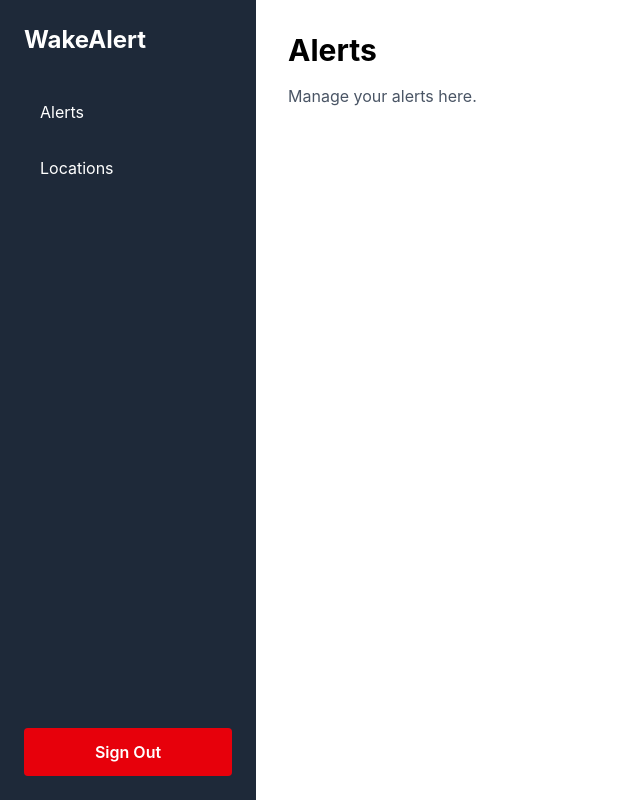
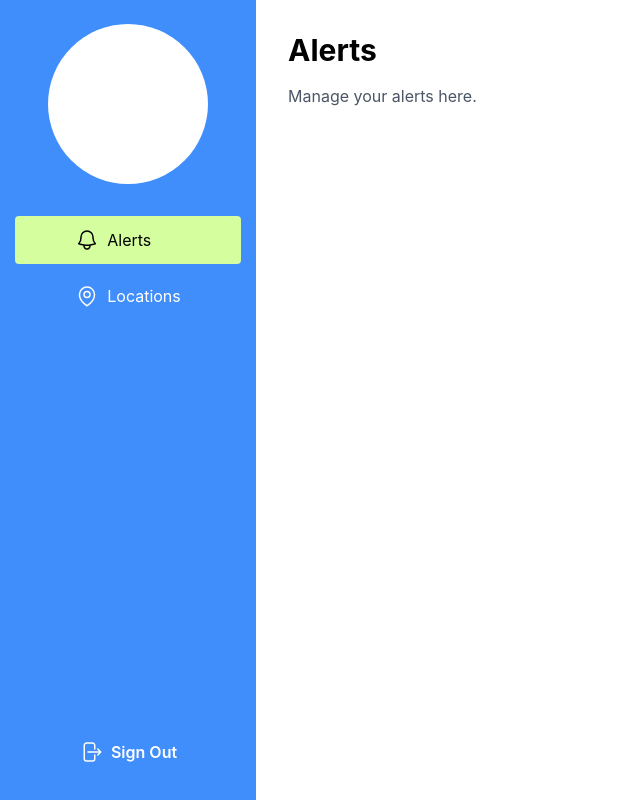
Before and after one commit to rcSabucido/receiver-wakealert, a React (Vite) app: page /alerts in a window 1280 px wide. Shown: the whole page, without its empty margins (0-640 px from the left). Built offline with nearby package versions, Linux system fonts and the light colour scheme.

Commit message:
Stylize the sidebar for web app

```diff
--- a/package.json
+++ b/package.json
@@ -10,6 +10,7 @@
     "preview": "vite preview"
   },
   "dependencies": {
+    "@heroicons/react": "^2.2.0",
     "@tailwindcss/vite": "^4.2.4",
     "react": "^19.2.5",
     "react-dom": "^19.2.5",
--- a/src/components/Sidebar.tsx
+++ b/src/components/Sidebar.tsx
@@ -1,4 +1,5 @@
-import { Link, useNavigate } from "react-router-dom";
+import { ArrowRightStartOnRectangleIcon, BellIcon, MapPinIcon } from "@heroicons/react/24/outline";
+import { NavLink, useNavigate } from "react-router-dom";
 
 export function Sidebar() {
   const navigate = useNavigate();
@@ -8,26 +9,37 @@ export function Sidebar() {
   };
 
   return (
-    <div className="w-64 bg-gray-800 text-white h-screen flex flex-col p-6">
-      <h1 className="text-2xl font-bold mb-8">WakeAlert</h1>
+    <div className="w-64 bg-[#3F8EFC] text-white h-screen flex flex-col items-center p-6">
+        <div className="w-40 h-40 bg-white rounded-full mb-8"></div>
       <nav className="flex-1">
-        <Link
+        <NavLink
           to="/alerts"
-          className="block py-3 px-4 rounded hover:bg-gray-700 transition mb-2"
+          className={({ isActive }) =>
+            `py-3 px-15 rounded flex gap-2 items-center transition mb-2 ${
+              isActive ? "bg-[#D5FF9E] text-black" : ""
+            }`
+          }
         >
+            <BellIcon className="w-6 h-6" />
           Alerts
-        </Link>
-        <Link
+        </NavLink>
+        <NavLink
           to="/locations"
-          className="block py-3 px-4 rounded hover:bg-gray-700 transition mb-2"
+          className={({ isActive }) =>
+            `py-3 px-15 rounded flex gap-2 items-center transition mb-2 ${
+              isActive ? "bg-[#D5FF9E] text-black" : ""
+            }`
+          }
         >
+            <MapPinIcon className="w-6 h-6" />
           Locations
-        </Link>
+        </NavLink>
       </nav>
       <button
         onClick={handleSignOut}
-        className="w-full py-3 px-4 bg-red-600 rounded hover:bg-red-700 transition font-semibold"
+        className="py-3 px-15 rounded flex gap-2 items-center transition hover:bg-red-700 font-semibold whitespace-nowrap"
       >
+        <ArrowRightStartOnRectangleIcon className="w-6 h-6 shrink-0" />
         Sign Out
       </button>
     </div>
```
Also changed, not shown: 1 other file (tests, documents, lock files or other folders).
